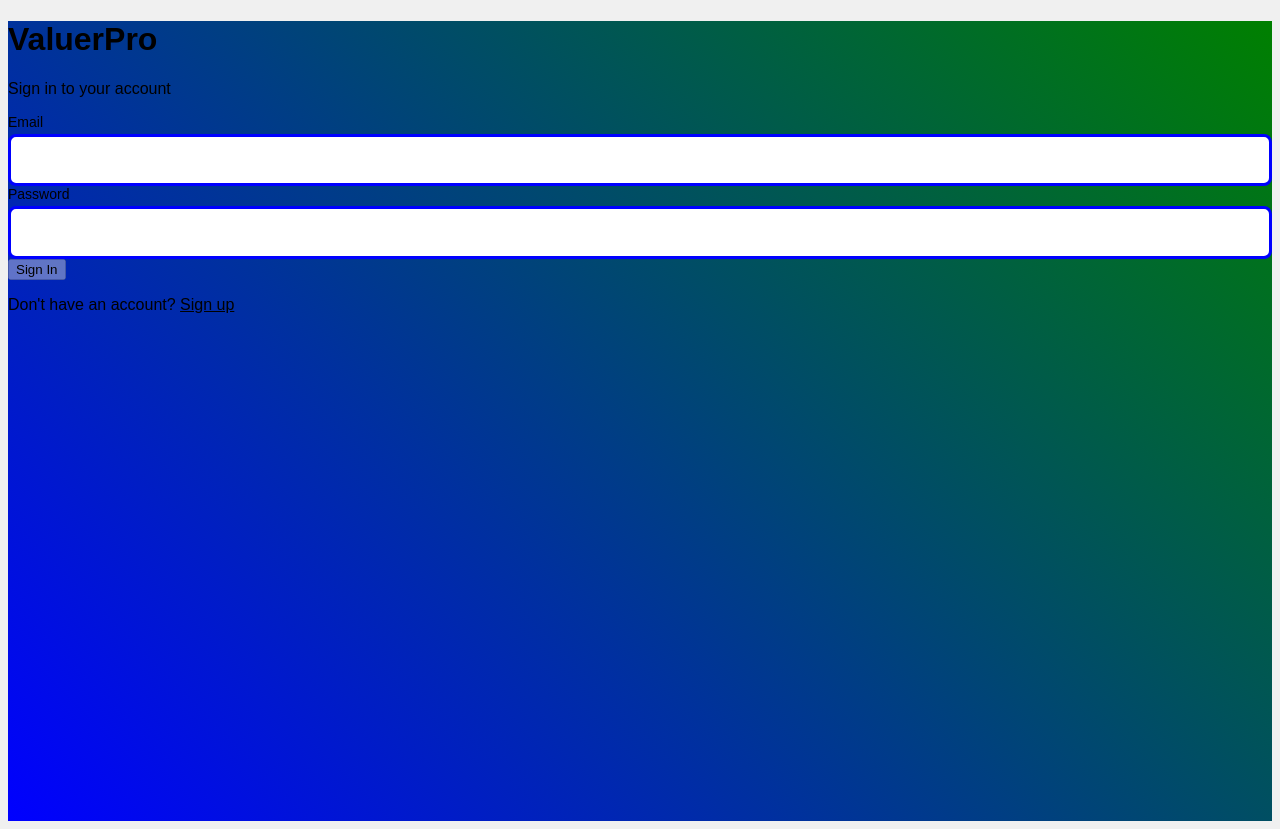
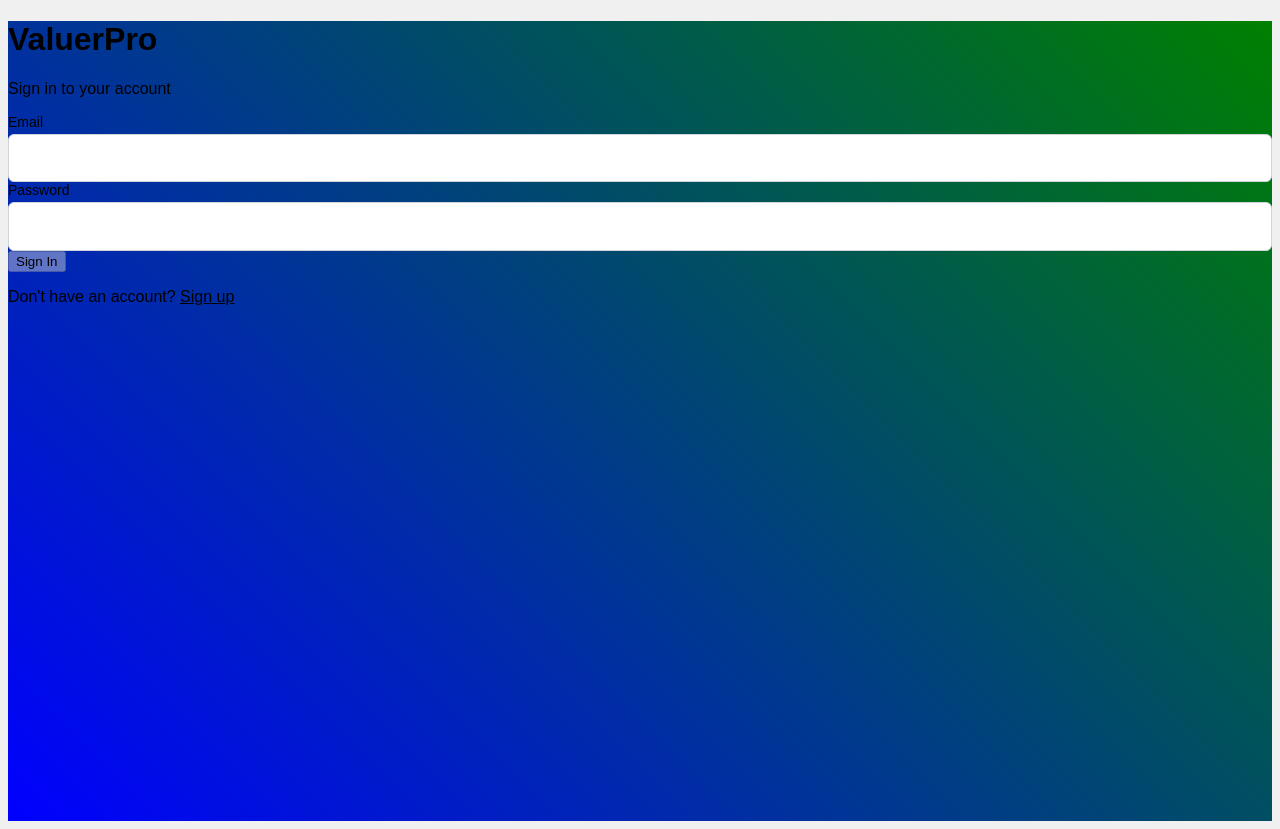
Before and after one commit to Malith-nethsiri/project_web_frontend, a Next.js app in the folder frontend/: page /auth/login in a window 1280 px wide. Built offline with nearby package versions, Linux system fonts and the light colour scheme.

Commit message:
🛡️ Production-ready styling: Prevent browser extension conflicts and account-specific issues

```diff
--- a/frontend/src/app/globals.css
+++ b/frontend/src/app/globals.css
@@ -1,13 +1,28 @@
-/* NUCLEAR OVERRIDE - FORCE TEXT VISIBILITY */
+/* PRODUCTION CSS - Prevent browser account issues */
 
-/* Kill everything that could hide text */
+/* Basic reset */
 * {
   box-sizing: border-box;
-  color: inherit !important;
-  -webkit-text-fill-color: inherit !important;
-  text-shadow: none !important;
+}
+
+/* Prevent extension overrides */
+input, textarea, select {
+  color: #333 !important;
+  background-color: #fff !important;
+  font-family: -apple-system, BlinkMacSystemFont, 'Segoe UI', Roboto, sans-serif !important;
+  -webkit-text-fill-color: #333 !important;
+  -webkit-appearance: none !important;
   opacity: 1 !important;
   visibility: visible !important;
+}
+
+/* Prevent dark mode extension conflicts */
+@media (prefers-color-scheme: dark) {
+  input, textarea, select {
+    color: #333 !important;
+    background-color: #fff !important;
+    -webkit-text-fill-color: #333 !important;
+  }
 }
 
 /* Force all text to be visible */
--- a/frontend/src/components/ui/Input.tsx
+++ b/frontend/src/components/ui/Input.tsx
@@ -34,18 +34,21 @@ export const Input = forwardRef<HTMLInputElement, InputProps>(
           style={{
             width: '100%',
             padding: '12px',
-            border: '3px solid blue',
-            borderRadius: '8px',
-            fontSize: '18px',
-            color: 'black',
-            backgroundColor: 'yellow',
-            fontWeight: 'bold',
-            WebkitTextFillColor: 'black',
+            border: '1px solid #d1d5db',
+            borderRadius: '6px',
+            fontSize: '16px',
+            color: '#333',
+            backgroundColor: '#fff',
+            fontFamily: '-apple-system, BlinkMacSystemFont, "Segoe UI", Roboto, sans-serif',
+            WebkitTextFillColor: '#333',
             WebkitAppearance: 'none',
             opacity: 1,
             visibility: 'visible',
-            outline: 'none'
+            outline: 'none',
+            transition: 'border-color 0.2s'
           }}
+          onFocus={(e) => e.target.style.borderColor = '#0070f3'}
+          onBlur={(e) => e.target.style.borderColor = '#d1d5db'}
           {...props}
         />
         {error && (
```
